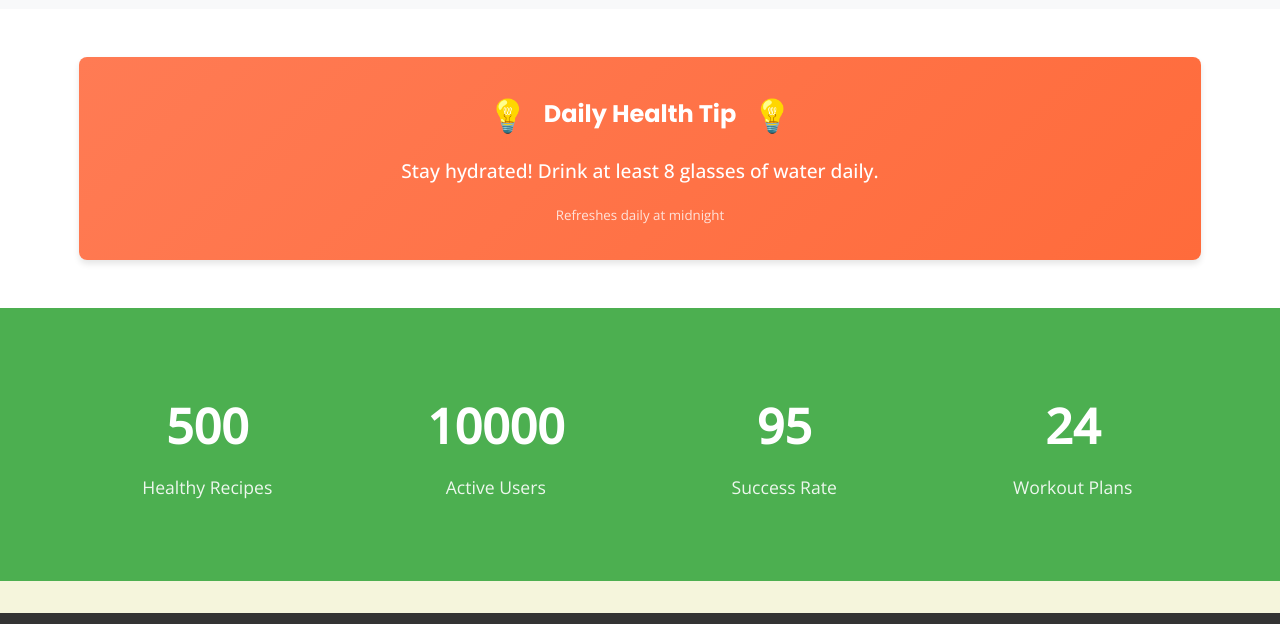
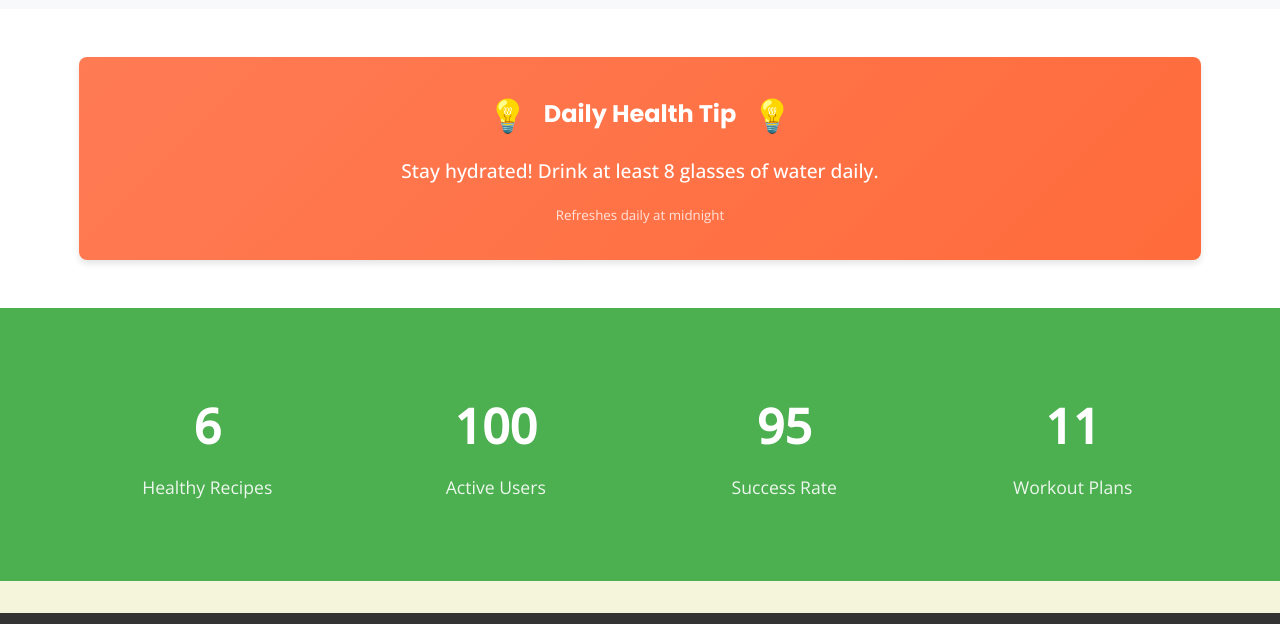
Before and after one commit to Saajith2004/Website-Development-Assignment, a plain HTML site: page index.html in a window 1280 px wide. Shown: the part 1290-1914 px from the top of the page. Drawn offline with nearby package versions, Linux system fonts and the light colour scheme.

Commit message:
Updated homepage

```diff
--- a/index.html
+++ b/index.html
@@ -109,11 +109,11 @@
         <div class="container">
             <div class="stats-grid">
                 <div class="stat-item">
-                    <span class="stat-number" data-target="500">0</span>
+                    <span class="stat-number" data-target="6">0</span>
                     <span class="stat-label">Healthy Recipes</span>
                 </div>
                 <div class="stat-item">
-                    <span class="stat-number" data-target="10000">0</span>
+                    <span class="stat-number" data-target="100">0</span>
                     <span class="stat-label">Active Users</span>
                 </div>
                 <div class="stat-item">
@@ -121,7 +121,7 @@
                     <span class="stat-label">Success Rate</span>
                 </div>
                 <div class="stat-item">
-                    <span class="stat-number" data-target="24">0</span>
+                    <span class="stat-number" data-target="11">0</span>
                     <span class="stat-label">Workout Plans</span>
                 </div>
             </div>
```
